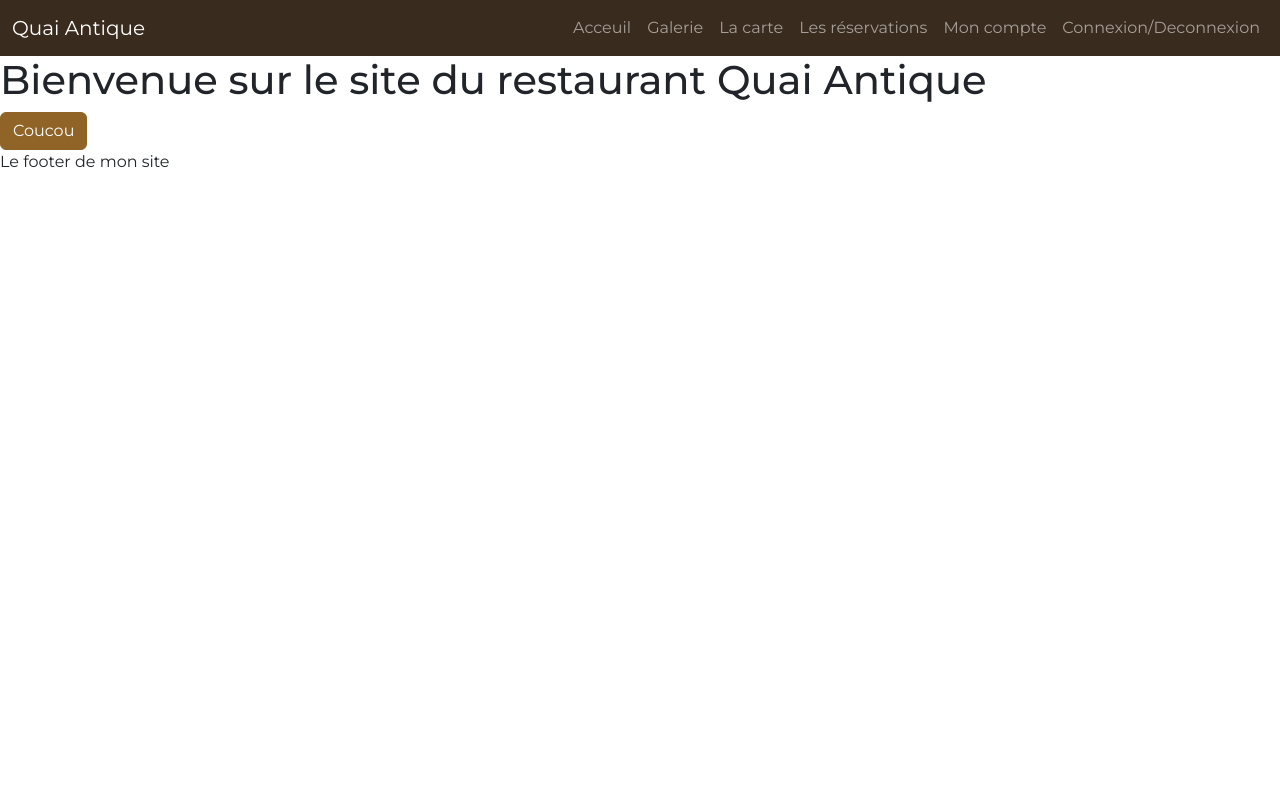
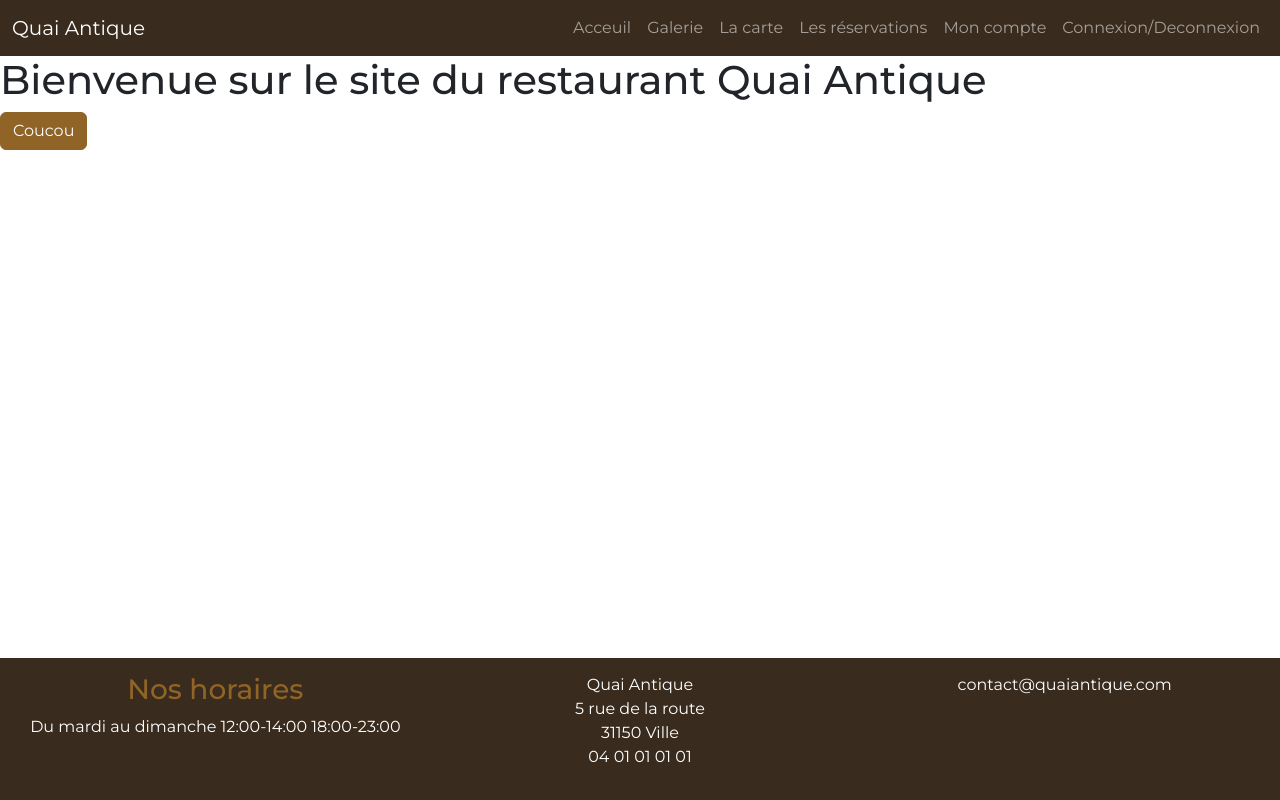
Before and after one commit to kurillos/QuaiAntiqueRestaurantFront, a website with bundled scripts: page index.html in a window 1280 px wide. Built offline with nearby package versions, Linux system fonts and the light colour scheme; files whose address does not match are found by name; a web font is replaced by a local one.

Commit message:
Ajout du footer

```diff
--- a/index.html
+++ b/index.html
@@ -50,7 +50,25 @@
         <!--Le contenu de la page sera injectée ici-->
     </main>
 
-    <footer>Le footer de mon site</footer>
+    <footer class="bg-dark text-white text-center footer">
+        <div class="row">
+            <div class="col-12 col-lg-4">
+                <h3 class="text-primary">Nos horaires</h3>
+                <p>Du mardi au dimanche  12:00-14:00  18:00-23:00</p>
+            </div>
+            <div class="col-6 col-lg-4">
+                <p>Quai Antique <br/>
+                    5 rue de la route <br/>
+                    31150 Ville <br/>
+                    04 01 01 01 01 <br/>
+                </p>
+            </div>
+            <div class="col-6 col-lg-4">
+                <p>contact@quaiantique.com</p>
+            </div>
+        </div>
+
+    </footer>
 
     <script type="module" src="Router/router.js"></script>
     <script src="/node_modules/bootstrap/dist/js/bootstrap.bundle.min.js"></script>
--- a/scss/main.scss
+++ b/scss/main.scss
@@ -1,2 +1,18 @@
 @import url("/node_modules/bootstrap-icons/font/bootstrap-icons.css");
 @import 'custom';
+
+html {
+    position: relative;
+    min-height: 100%;
+}
+
+main{
+    margin-bottom: 250px;
+}
+
+footer.footer {
+    padding: 15px;
+    position: absolute;
+    bottom: 0;
+    width: 100%;
+}
```
Also changed, not shown: scss/main.css, 1 other file.
